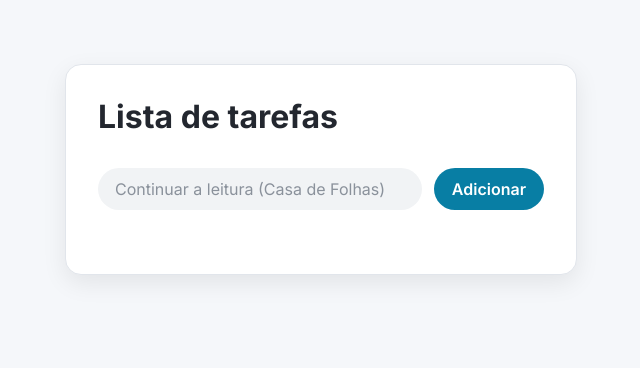
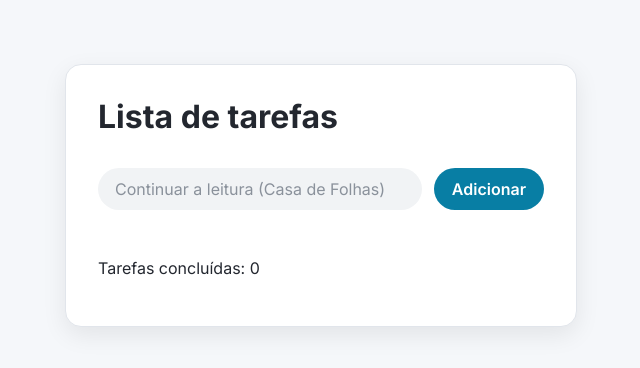
Before and after one commit to fernandoortolan/lista-de-tarefas-react, a React (Vite) app: page / in a window 1280 px wide. Shown: the top 368 px of the page, without its empty margins (319-959 px from the left). Built offline with nearby package versions, Linux system fonts and the light colour scheme.

Commit message:
feat: cria componente Info e integra à App

```diff
--- a/src/App.jsx
+++ b/src/App.jsx
@@ -6,6 +6,12 @@ function Header({ title }) {
     <h1>
       {title}
     </h1>
+  );
+}
+
+function Info() {
+  return (
+    <p>Tarefas concluídas: 0</p>
   );
 }
 
@@ -104,6 +110,9 @@ function App() {
           <AddTaskButton onClick={handleSubmit} />
         </div>
       </div>
+      <div>
+        <Info />
+      </div>
       <div className="todo-list-container">
         <ToDoList
           list={tasks}
```
